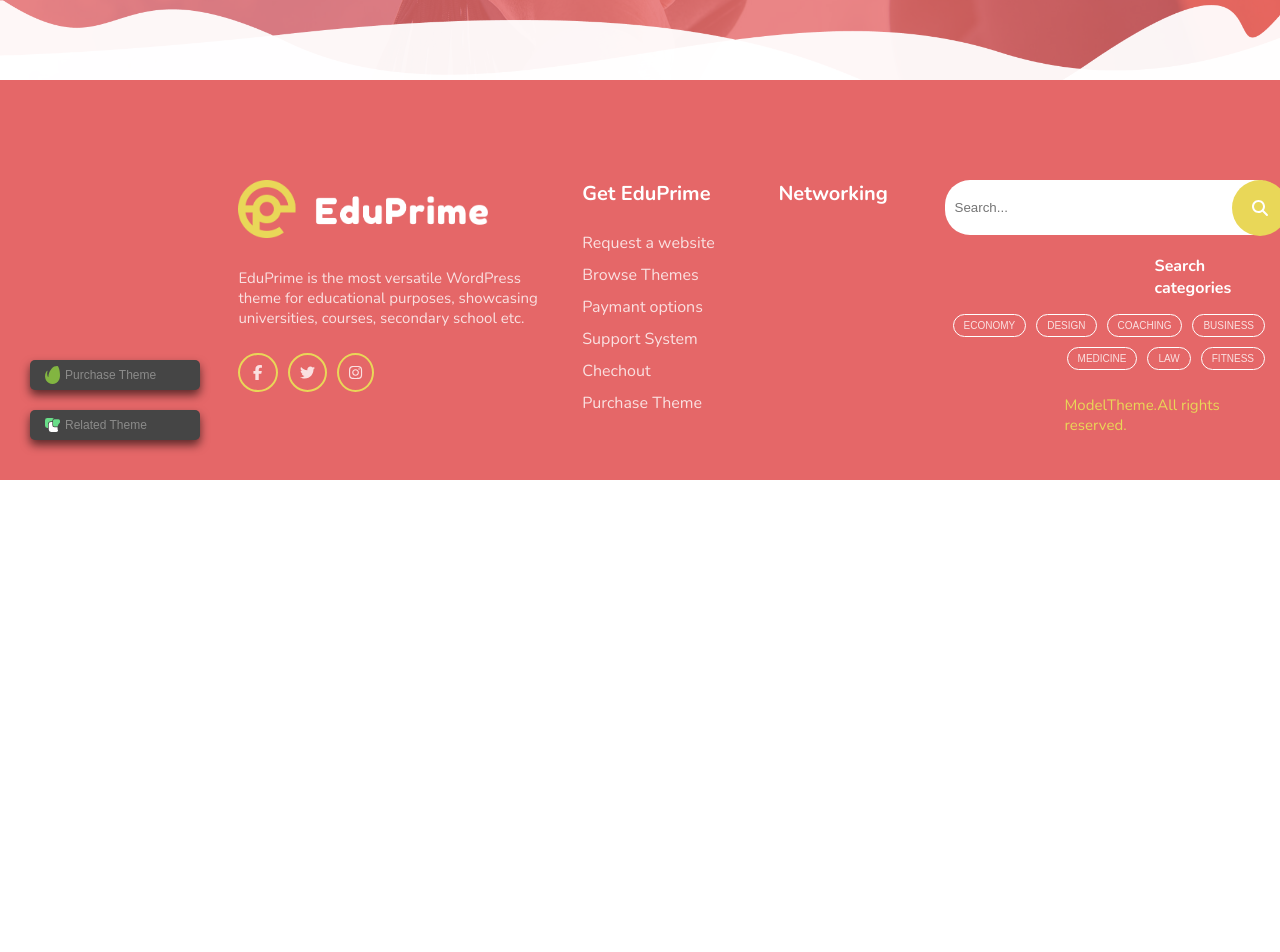
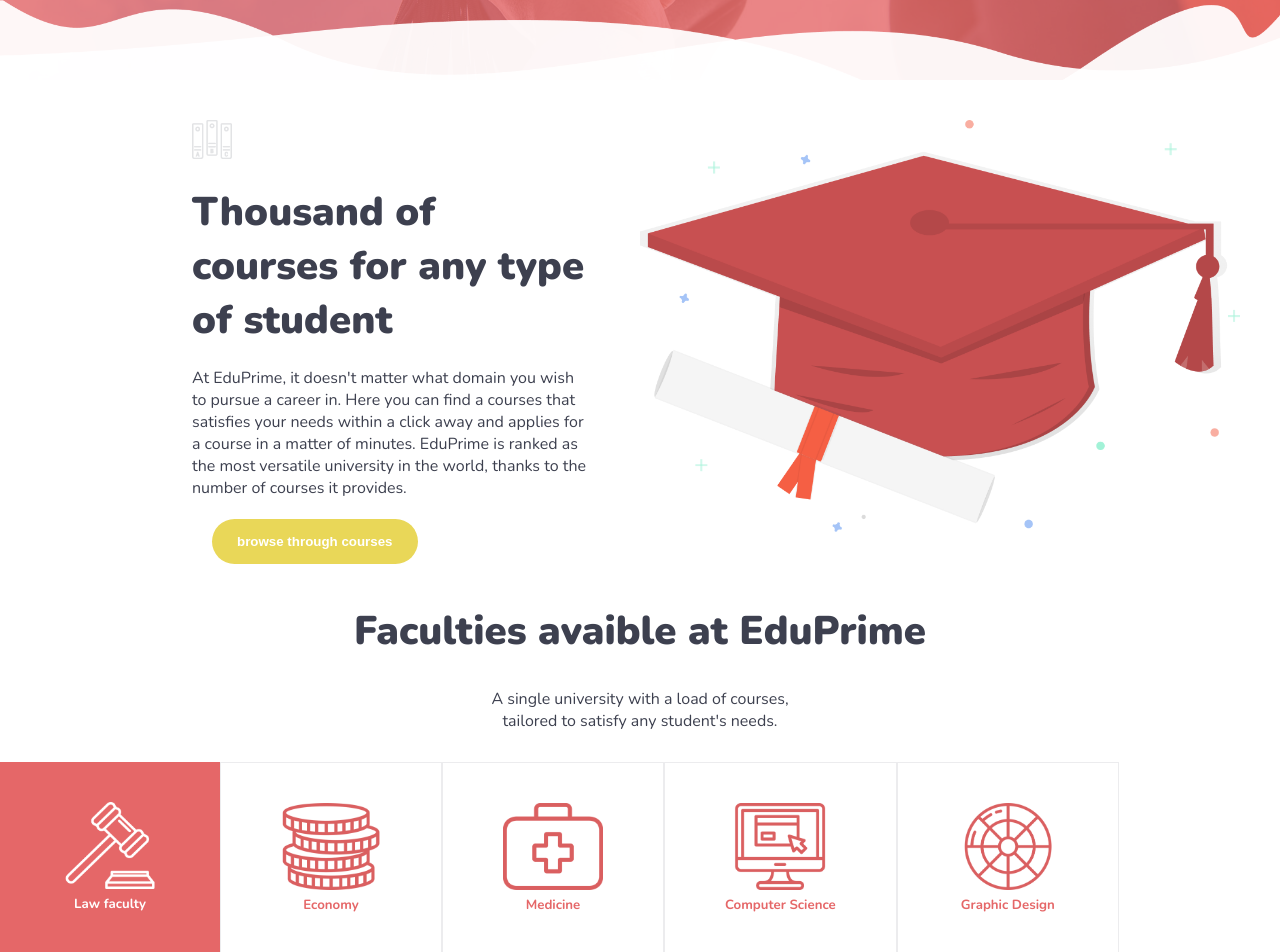
Before and after one commit to DanieleKun/proj-html-vuejs, a Vue app: page / in a window 1280 px wide. Shown: the part 420-1372 px from the top of the page. Before the commit the page ends 900 px from the top, so only its background shows below. Built offline with nearby package versions, Linux system fonts and the light colour scheme.

Commit message:
carousel work

```diff
--- /dev/null
+++ b/src/assets/button.scss
@@ -0,0 +1,43 @@
+$yellow_clr: #E9D758;
+a{
+    text-decoration: none;
+    color: white;
+}
+
+button {
+    display: inline-block;
+}
+
+.btn_yellow {
+    padding: 15px 25px;
+    border-radius: 25px;
+    color: white;
+    background-color: $yellow_clr;
+    border: none;
+    margin: 0 20px;
+    font-weight: 700;
+}
+
+.btn_white {
+    padding: 15px 25px;
+    border-radius: 25px;
+    color: #E56768;
+    background-color: white;
+    border: none;
+    margin: 0 20px;
+    font-weight: 700;
+}
+
+.empty_button {
+    border: 1px solid white;
+    background-color: transparent;
+    padding: 5px 10px;
+    border-radius: 25px;
+    color: #ffffffCC;
+    font-size: 10px;
+    margin: 5px 5px;
+
+    a {
+      padding-top: 2px;
+    }
+  }
--- a/src/components/EPFooter.vue
+++ b/src/components/EPFooter.vue
@@ -170,6 +170,8 @@
 
 <!-- Add "scoped" attribute to limit CSS to this component only -->
 <style scoped lang="scss">
+@import '../assets/button.scss';
+
 $primary_pink: #E56768;
 
 // links style
@@ -300,19 +302,19 @@
     justify-content: flex-end;
     flex-wrap: wrap;
 
-    .empty_button {
-      border: 1px solid white;
-      background-color: transparent;
-      padding: 5px 10px;
-      border-radius: 25px;
-      color: #ffffffCC;
-      font-size: 10px;
-      margin: 5px 5px;
+    // .empty_button {
+    //   border: 1px solid white;
+    //   background-color: transparent;
+    //   padding: 5px 10px;
+    //   border-radius: 25px;
+    //   color: #ffffffCC;
+    //   font-size: 10px;
+    //   margin: 5px 5px;
 
-      a {
-        padding-top: 2px;
-      }
-    }
+    //   a {
+    //     padding-top: 2px;
+    //   }
+    // }
   }
 }
 </style>
--- a/src/components/EPHeader.vue
+++ b/src/components/EPHeader.vue
@@ -99,6 +99,8 @@
 
 <!-- Add "scoped" attribute to limit CSS to this component only -->
 <style scoped lang="scss">
+
+@import '../assets/button.scss';
 // My color
 $yellow_clr: #E9D758;
 
@@ -107,31 +109,6 @@
 ul {
     display: inline-block;
 }
-
-button {
-    display: inline-block;
-}
-
-.btn_yellow {
-    padding: 15px 25px;
-    border-radius: 25px;
-    color: white;
-    background-color: $yellow_clr;
-    border: none;
-    margin: 0 20px;
-    font-weight: 700;
-}
-
-.btn_white {
-    padding: 15px 25px;
-    border-radius: 25px;
-    color: #E56768;
-    background-color: white;
-    border: none;
-    margin: 0 20px;
-    font-weight: 700;
-}
-
 
 .header_jumbo_container {
     background-image: url("../assets/img/theme_slider2_bg-1.jpg");
--- a/src/components/EPMain.vue
+++ b/src/components/EPMain.vue
@@ -1,17 +1,175 @@
 <template>
-  <div>
+  <main>
+    <section class="first_section_bg">
+      <div class="container_70">
+        <div class="col_left">
+          <img class="book_icon" src="../assets/img/Books-icon.png" alt="">
+          <h2>Thousand of courses for any type of student</h2>
+          <p>At EduPrime, it doesn't matter what domain you wish to pursue a career in. Here you can find a courses that
+            satisfies your needs within a click away and applies for a course in a matter of minutes. EduPrime is ranked
+            as the most versatile university in the world, thanks to the number of courses it provides.</p>
+          <button class="btn_yellow">
+            <a href="#">
+              browse through courses
+            </a>
+          </button>
+        </div>
 
-  </div>
+        <div class="col_right">
+          <img src="../assets/img/Graduation-Illustration.png" alt="">
+        </div>
+      </div>
+    </section>
+
+    <section class="carousel_container">
+      <h2>Faculties avaible at EduPrime</h2>
+      <div class="text_carousel">
+        <p>A single university with a load of courses, tailored to satisfy any student's needs.</p>
+      </div>
+
+      <div class="carousel">
+        <div class="nav_carousel">
+
+          <div v-for="(item, i) in carousel" :key="i" class="img_carousel" :class="item.current ? 'active' : ''">
+          <img :src="item.urlImg" alt="">
+          <h5>{{item.text}}</h5>
+          </div>
+
+        </div>
+      </div>
+    </section>
+  </main>
 </template>
 
 <script>
 export default {
   name: 'EPMain',
+  data() {
+        return {
+            carousel: [
+                {
+                    text: "Law faculty",
+                    urlImg: require("../assets/img/Gavel-v2.png"),
+                    current: true
+                },
+                {
+                    text: "Economy",
+                    urlImg: require("../assets/img/Coins-tabs-v2.png"),
+                    current: false
+                },
+                {
+                    text: "Medicine",
+                    urlImg: require("../assets/img/Medicine-tabs-v2.png"),
+                    current: false
+                },
+                {
+                    text: "Computer Science",
+                    urlImg: require("../assets/img/Computer-tabs-v2.png"),
+                    current: false
+                },
+                {
+                    text: "Graphic Design",
+                    urlImg: require("../assets/img/Palette-tabs-v2.png"),
+                    current: false
+                }
+            ]
+        }
+    }
 
 }
 </script>
 
 <!-- Add "scoped" attribute to limit CSS to this component only -->
 <style scoped lang="scss">
+@import '../assets/button.scss';
 
+$primary_text: #3D404F;
+
+.first_section_bg {
+  background-image: url(../assets/img/home-background.png);
+  background-size: cover;
+  background-repeat: no-repeat;
+
+  .container_70 {
+    width: 70%;
+    margin: 0 auto;
+    display: flex;
+    padding: 40px 0;
+
+    .book_icon {
+      width: 40px;
+    }
+  }
+
+  .col_left {
+    width: 50%;
+    color: $primary_text;
+
+    h2 {
+      font-weight: 900;
+      font-size: 40px;
+      margin: 20px 0;
+    }
+
+    button {
+      margin-top: 20px;
+    }
+  }
+
+  .col_right {
+    width: 50%;
+    margin-left: 50px;
+
+    img {
+      width: 600px;
+    }
+  }
+}
+
+.carousel_container {
+
+  text-align: center;
+
+  h2 {
+    color: $primary_text;
+    font-size: 40px;
+    font-weight: 900;
+  }
+
+  .text_carousel {
+    width: 25%;
+    margin: 30px auto;
+
+    p {
+      color: $primary_text;
+    }
+  }
+
+  .nav_carousel {
+    display: flex;
+  }
+
+  .img_carousel {
+    padding: 40px 60px;
+    color: #E56768;
+    border: 1px solid #ECECEE;
+
+    img {
+      width: 100px;
+    }
+  }
+
+  // active item carousel
+  .active {
+    background-color: #E56768;
+    color: white;
+    border: none;
+
+    img {
+      filter: brightness(500%);
+    }
+
+  }
+
+}
 </style>
```
